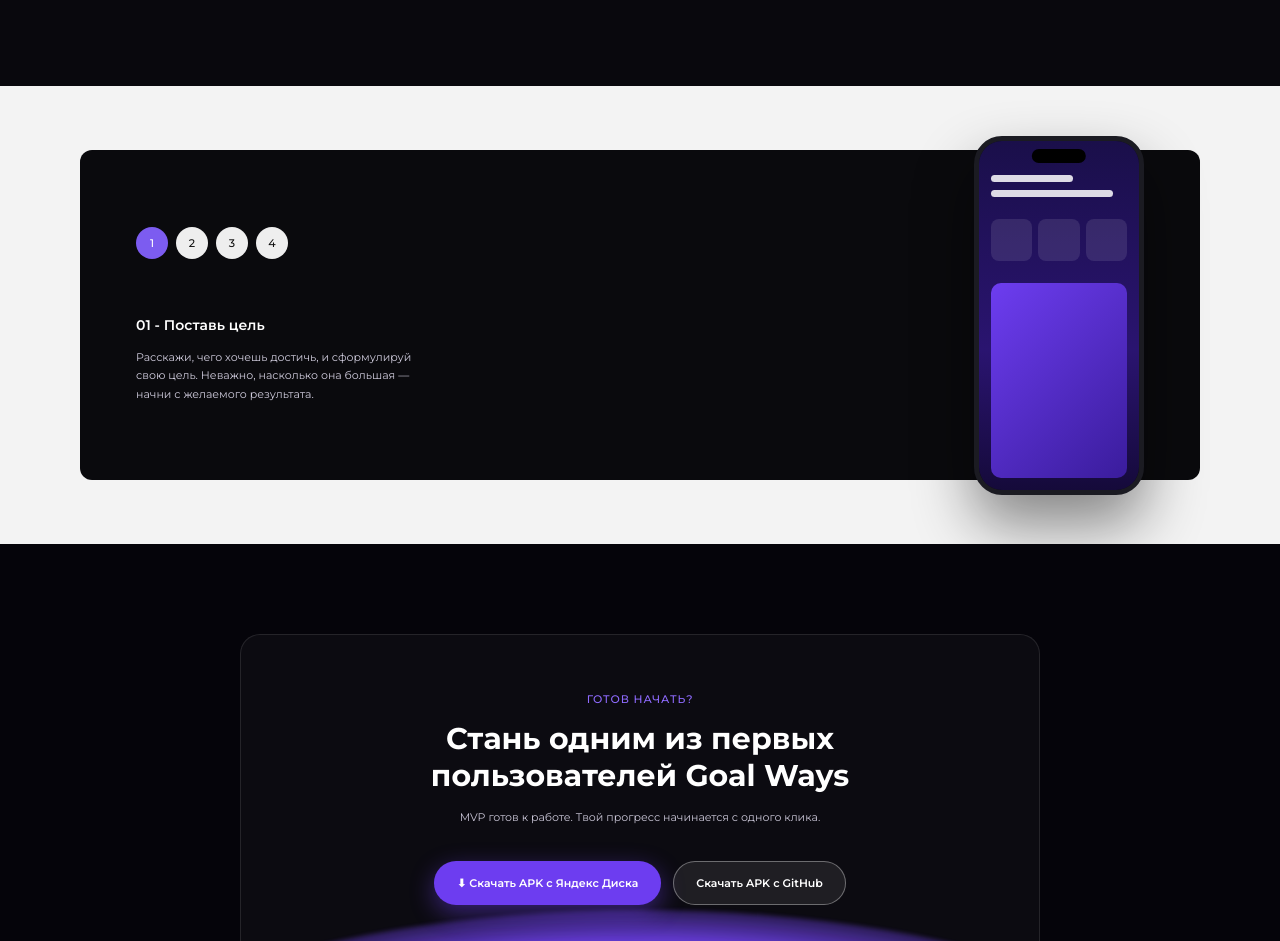
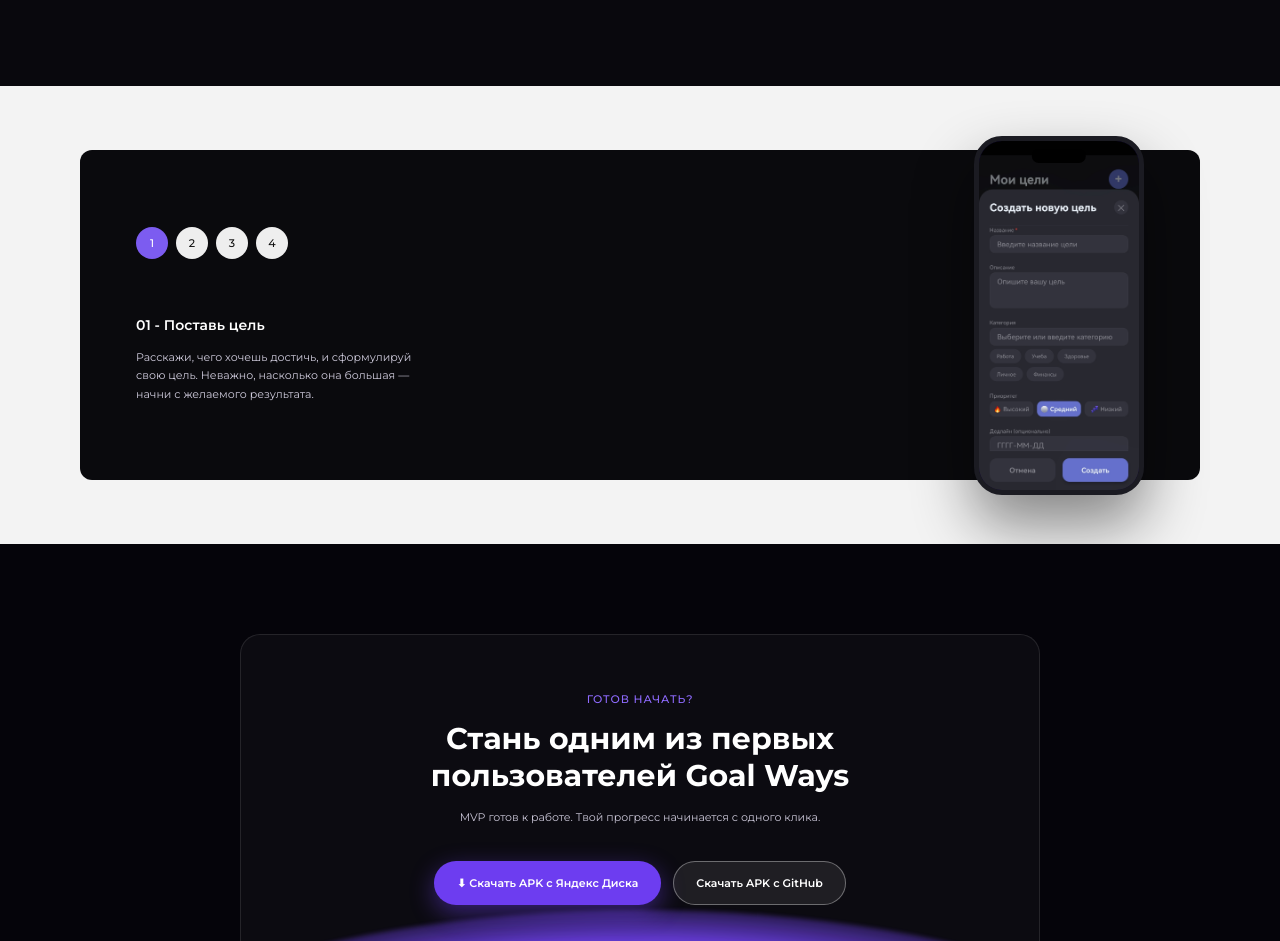
Before and after one commit to oiwiio/GoalWays-Landing, a plain HTML site: page index.html in a window 1280 px wide. Shown: the part 1240-2181 px from the top of the page. Drawn offline with Linux system fonts and the light colour scheme.

Commit message:
add screens

```diff
--- a/css/style.css
+++ b/css/style.css
@@ -523,3 +523,10 @@
   animation:pulse 6s ease-in-out infinite
 }
 @media (prefers-reduced-motion:reduce){.js [data-reveal]{opacity:1;transform:none}*{animation:none!important}}
+
+.phone__img{display:block;width:100%;height:100%;object-fit:cover;object-position:top}
+
+
+.phone--sm .phone__img{position:absolute;inset:0;opacity:0;transition:opacity .4s ease}
+.phone--sm .phone__img.is-active{opacity:1}
+.phone--sm .phone__img.is-missing{display:none}
--- a/index.html
+++ b/index.html
@@ -65,7 +65,14 @@
         <p id="panel-text">Расскажи, чего хочешь достичь, и сформулируй свою цель. Неважно, насколько она большая — начни с желаемого результата.</p>
       </div>
     </div>
-    <div class="phone phone--sm" aria-hidden="true"><div class="phone__screen"><i class="l w60"></i><i class="l w90"></i><div class="grid3"><i></i><i></i><i></i></div><div class="box"></div></div></div>
+      <div class="phone phone--sm">
+        <div class="phone__screen" aria-hidden="true"><i class="l w60"></i><i class="l w90"></i><div class="grid3"><i></i><i></i><i></i></div><div class="box"></div></div>
+        <!-- Скрины шагов: положите файлы в assets/ или поправьте src -->
+        <img class="phone__img is-active" src="assets/создание цели.jpg" alt="01 - Поставь цель" width="170" height="360">
+        <img class="phone__img" src="assets/ии помощник.jpg" alt="02 - Доверь план ИИ" width="170" height="360" loading="lazy" aria-hidden="true">
+        <img class="phone__img" src="assets/редактирование задачи.jpg" alt="03 - Настрой свой маршрут" width="170" height="360" loading="lazy" aria-hidden="true">
+        <img class="phone__img" src="assets/мои цели.jpg" alt="04 - Двигайся к результату" width="170" height="360" loading="lazy" aria-hidden="true">
+      </div>
   </div>
 </section>
 
--- a/js/main.js
+++ b/js/main.js
@@ -10,6 +10,12 @@
   var title = document.getElementById('panel-title');
   var text = document.getElementById('panel-text');
   var panel = document.getElementById('panel');
+  var shots = document.querySelectorAll('.phone--sm .phone__img');
+  shots.forEach(function (s) {
+    function miss() { s.classList.add('is-missing'); }
+    s.addEventListener('error', miss);
+    if (s.complete && s.naturalWidth === 0) miss();
+  });
   function select(i) {
     tabs.forEach(function (t, k) {
       var on = k === i;
@@ -19,6 +25,10 @@
     });
     title.textContent = steps[i][0];
     text.textContent = steps[i][1];
+    shots.forEach(function (s, k) {
+      s.classList.toggle('is-active', k === i);
+      s.setAttribute('aria-hidden', k !== i);
+    });
     panel.classList.remove('swap'); void panel.offsetWidth; panel.classList.add('swap');
   }
   tabs.forEach(function (t, i) {
```
Also changed, not shown: assets/ии помощник.jpg (added), assets/мои цели.jpg (added), assets/редактирование задачи.jpg (added), assets/создание цели.jpg (added).
